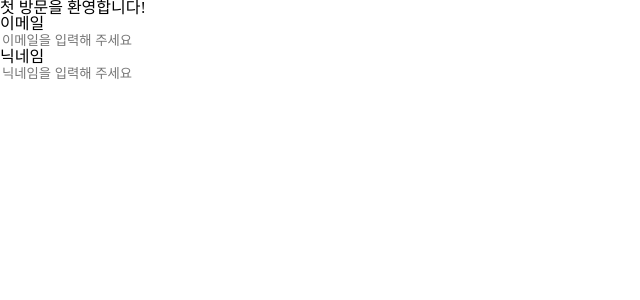
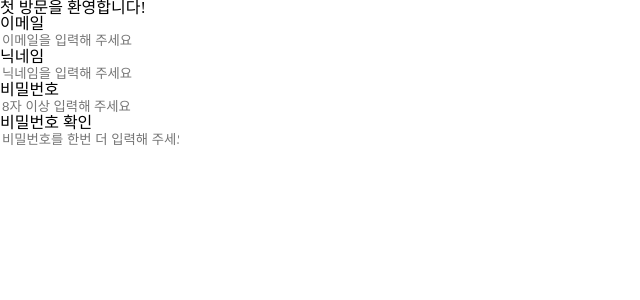
Before and after one commit to thgus5335/DoThisDoThat, a Next.js app: page /SignUp in a window 1280 px wide. Shown: the top 300 px of the page, without its empty margins (0-640 px from the left). Built offline with nearby package versions, Linux system fonts and the light colour scheme.

Commit message:
feat: 4개 인풋 생성

```diff
--- a/pages/SignUp/index.tsx
+++ b/pages/SignUp/index.tsx
@@ -57,6 +57,24 @@ export default function SignUp() {
           onChange={handleChange}
           validate={validateNickname}
         />
+        <div>비밀번호</div>
+        <Input
+          type="password"
+          name="password"
+          placeholder="8자 이상 입력해 주세요"
+          value={formData.password}
+          onChange={handleChange}
+          validate={validatePassword}
+        />
+        <div>비밀번호 확인</div>
+        <Input
+          type="password"
+          name="confirmPassword"
+          placeholder="비밀번호를 한번 더 입력해 주세요"
+          value={formData.confirmPassword}
+          onChange={handleChange}
+          validate={validateConfirmPassword}
+        />
       </div>
     </>
   );
```
